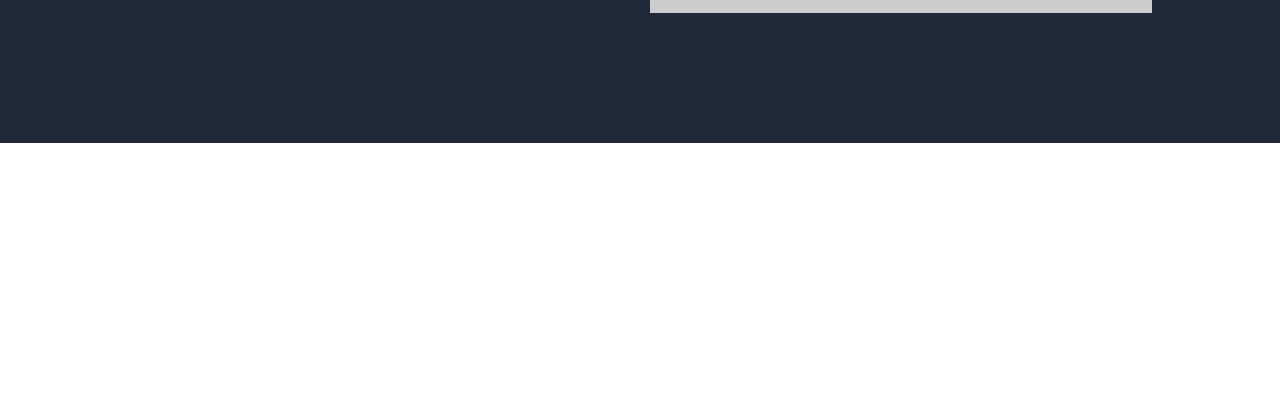
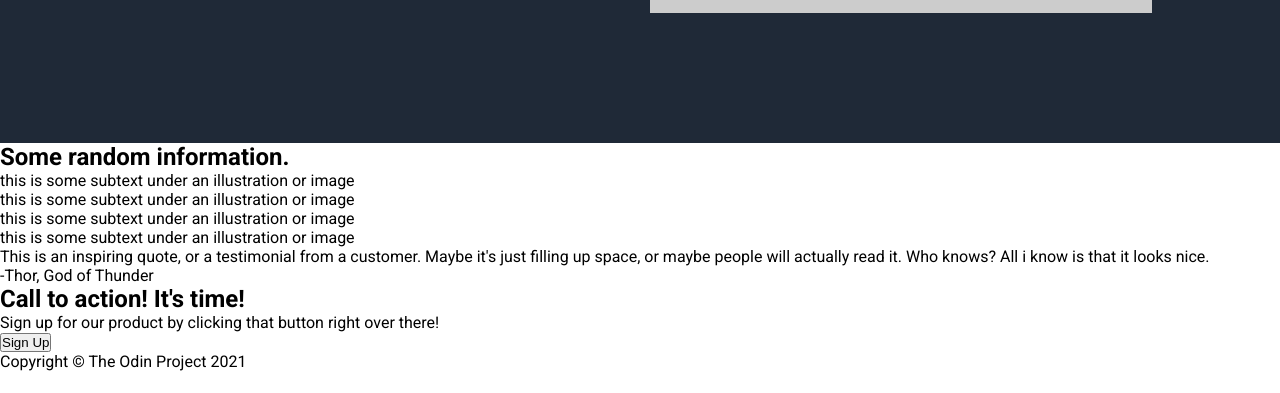
Before and after one commit to hayohtee/odin-landing-page, a plain HTML site: page index.html in a window 1280 px wide. Shown: the part 407-800 px from the top of the page. Drawn offline with Linux system fonts and the light colour scheme; placeholder pictures from the web are drawn by us.

Commit message:
Markup remaining section

```diff
--- a/index.html
+++ b/index.html
@@ -34,5 +34,51 @@
         </div>
       </div>
     </header>
+    <main>
+      <section id="info">
+        <h1>Some random information.</h1>
+        <div class="card-container">
+          <div class="card">
+            <div class="frame"></div>
+            <p>this is some subtext under an illustration or image</p>
+          </div>
+          <div class="card">
+            <div class="frame"></div>
+            <p>this is some subtext under an illustration or image</p>
+          </div>
+          <div class="card">
+            <div class="frame"></div>
+            <p>this is some subtext under an illustration or image</p>
+          </div>
+          <div class="card">
+            <div class="frame"></div>
+            <p>this is some subtext under an illustration or image</p>
+          </div>
+        </div>
+      </section>
+      <section id="testimonial">
+        <figure>
+          <blockquote>
+            This is an inspiring quote, or a testimonial from a customer. Maybe
+            it's just filling up space, or maybe people will actually read it.
+            Who knows? All i know is that it looks nice.
+          </blockquote>
+          <figcaption>-Thor, God of Thunder</figcaption>
+        </figure>
+      </section>
+      <section id="signup">
+        <div class="container">
+            <div class="signup-info">
+              <h2>Call to action! It's time!</h2>
+              <p>
+                Sign up for our product by clicking that button right over there!
+              </p>
+            </div>
+            <button class="signup-btn">Sign Up</button></div>
+      </section>
+    </main>
+    <footer>
+      <p>Copyright &copy The Odin Project 2021</p>
+    </footer>
   </body>
 </html>
```
